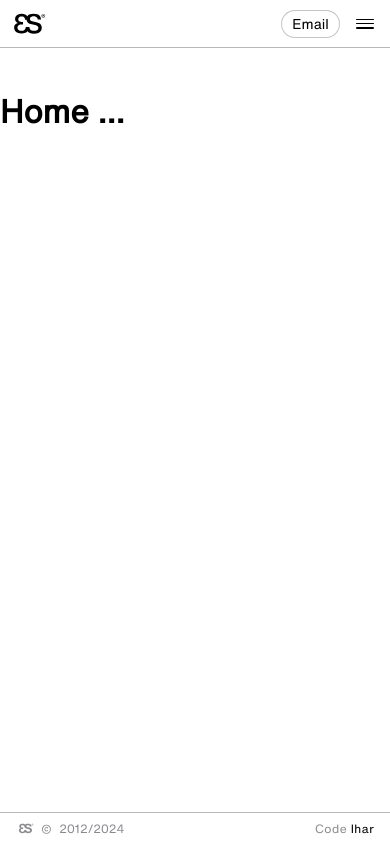
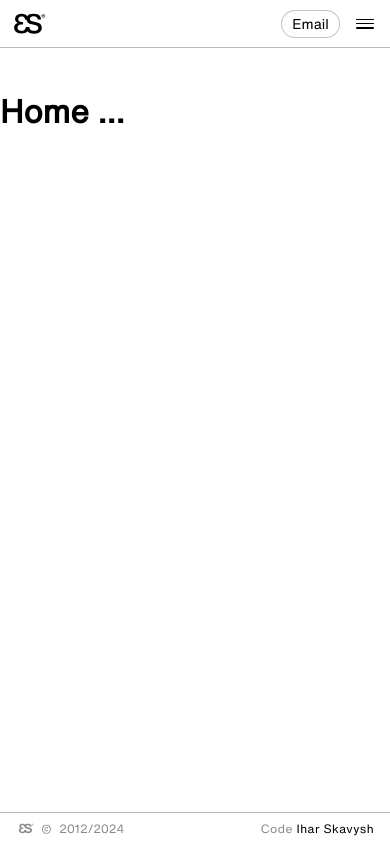
Before and after one commit to Igogoblin/se, a React (Vite) app in the folder se/: page / in a window 390 px wide. Built offline with nearby package versions, Linux system fonts and the light colour scheme; a web font is replaced by a local one.

Commit message:
fix: change name for coder in footer

```diff
--- a/se/src/components/footer/Footer.jsx
+++ b/se/src/components/footer/Footer.jsx
@@ -3,20 +3,12 @@ import { useSelector } from "react-redux";
 import esGray from "../../assets/images/esGray.svg";
 import copyright from "../../assets/images/copyright.svg";
 import Mode from "../mode/Mode";
-// import { useEffect } from "react";
 import copyrightDark from "../../assets/images/copyrightDark.svg";
 import esDark from "../../assets/images/esDark.svg";
 
 const Footer = () => {
   const theme = useSelector((state) => state.mode);
 
-  // useEffect(() => {
-  //   if (theme.theme === "dark") {
-  //     document.body.classList.add("dark");
-  //   } else {
-  //     document.body.classList.remove("dark");
-  //   }
-  // }, [theme]);
   return (
     <footer
       className={`footer ${theme.theme === "dark" ? "footer__dark-mode" : ""}`}
@@ -68,8 +60,13 @@ const Footer = () => {
           </div>
         </div>
       </div>
-      <div className={`footer__coder ${theme.theme === "dark" ? "coder" : ""}`}>
-        {theme.language === "en" ? "Code" : "Код"} <span>Ihar</span>
+      <div
+        className={`footer__coder ${theme.theme === "dark" ? "coder" : ""} ${
+          theme.language === "ru" ? "text__ru-footer" : ""
+        }`}
+      >
+        {theme.language === "en" ? "Code" : "Код"}{" "}
+        <span>{theme.language === "en" ? "Ihar Skavysh" : "Игорь Скавыш"}</span>
       </div>
     </footer>
   );
--- a/se/src/components/footer/style.css
+++ b/se/src/components/footer/style.css
@@ -95,12 +95,8 @@
   letter-spacing: 0.25px;
 }
 @media screen and (max-width: 768px) {
-  /* .footer {
-    height: 48px;
-  } */
   .footer__content {
     justify-content: start;
-    /* gap: 10px; */
   }
   .footer__content-text {
     justify-content: start;
@@ -125,3 +121,8 @@
     display: none;
   }
 }
+@media screen and (max-width: 420px) {
+  .footer__container {
+    width: 50%;
+  }
+}
```
